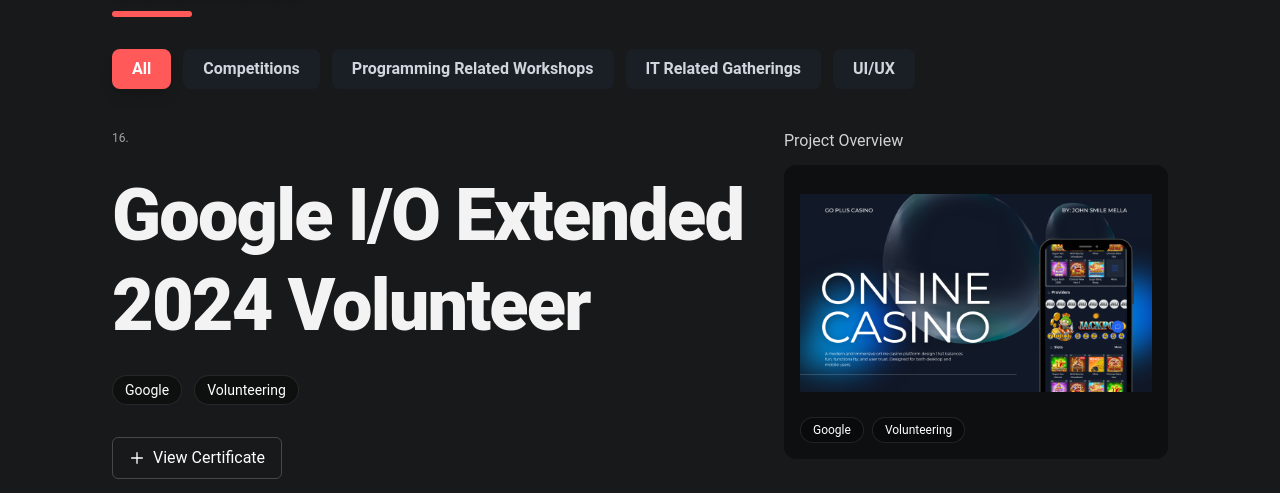
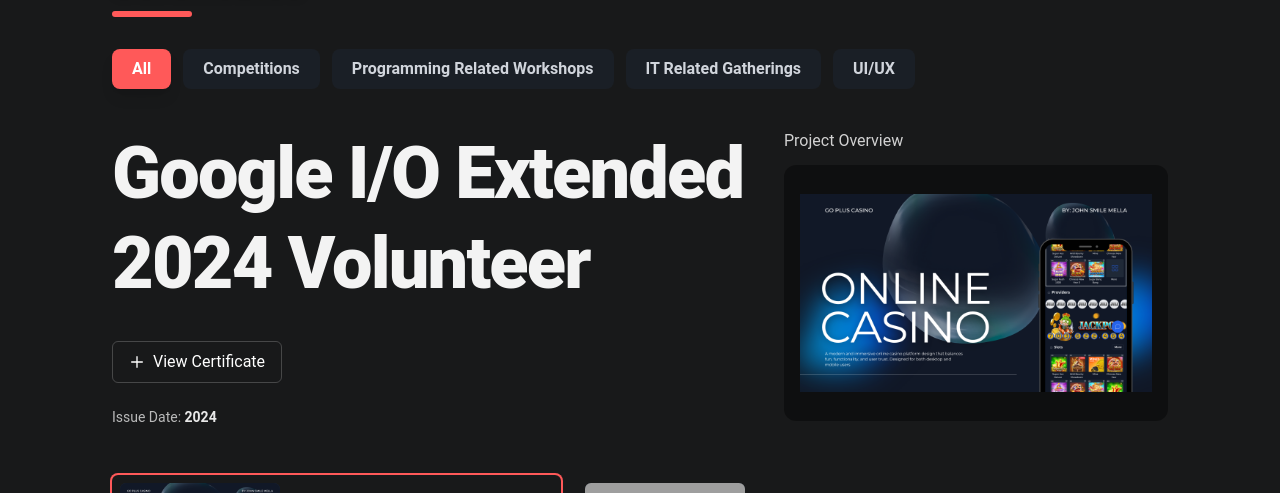
Before and after one commit to Redkuroo/smile-portfolio-v2, a Next.js app: page / in a window 1280 px wide. Shown: the part 4360-4853 px from the top of the page. Built offline with nearby package versions, Linux system fonts and the light colour scheme; grey boxes are pictures that could not be loaded.

Commit message:
emoved tag data and tag rendering.

```diff
--- a/app/components/Certificates.js
+++ b/app/components/Certificates.js
@@ -16,7 +16,6 @@
       issuer: "Google / Volunteer",
       category: "it",
       date: "2024",
-      tags: ["Google", "Volunteering"],
       image: "/projects/goplus.png",
       url: "#"
     },
@@ -26,7 +25,6 @@
       issuer: "Coursera / University",
       category: "programming",
       date: "Mar 2024",
-      tags: ["Web", "Fullstack"],
       image: "/a.jpg",
       url: "#"
     },
@@ -36,7 +34,6 @@
       issuer: "Frontend Masters",
       category: "programming",
       date: "Jun 2024",
-      tags: ["React", "Frontend"],
       image: "/b.jpg",
       url: "#"
     },
@@ -46,7 +43,6 @@
       issuer: "Design Institute",
       category: "uiux",
       date: "Dec 2023",
-      tags: ["Design", "UX"],
       image: "/c.jpg",
       url: "#"
     },
@@ -56,7 +52,6 @@
       issuer: "Issuer 5",
       category: "competitions",
       date: "2022",
-      tags: ["TagA"],
       image: "/a.jpg",
       url: "#"
     },
@@ -66,7 +61,6 @@
       issuer: "Issuer 6",
       category: "it",
       date: "2021",
-      tags: ["TagB"],
       image: "/b.jpg",
       url: "#"
     },
@@ -76,7 +70,6 @@
       issuer: "Issuer 7",
       category: "competitions",
       date: "2020",
-      tags: ["TagC"],
       image: "/c.jpg",
       url: "#"
     }
@@ -143,18 +136,12 @@
         {/* Left: big typographic title and meta */}
         <div className="lg:flex-1">
           <div className="max-w-3xl">
-            <div className="text-[12px] text-white/60 mb-6">16.</div>
+
             <h3 className="text-5xl md:text-7xl font-extrabold leading-tight text-white/95 tracking-tight">
               {selectedCert.title}
             </h3>
 
-            <div className="mt-6 flex flex-wrap gap-3 items-center">
-              {selectedCert.tags?.map((t) => (
-                <span key={t} className="px-3 py-1 rounded-full bg-black/40 text-white text-sm border border-white/10">
-                  {t}
-                </span>
-              ))}
-            </div>
+            {/* tags removed */}
 
             <div className="mt-8">
               <a
@@ -193,13 +180,7 @@
               </motion.div>
             </div>
 
-            <div className="mt-3 flex flex-wrap gap-2">
-              {selectedCert.tags?.map((t) => (
-                <span key={t} className="px-3 py-1 rounded-full bg-black/30 text-white text-xs border border-white/10">
-                  {t}
-                </span>
-              ))}
-            </div>
+            {/* tags removed */}
           </div>
         </div>
       </div>
```
